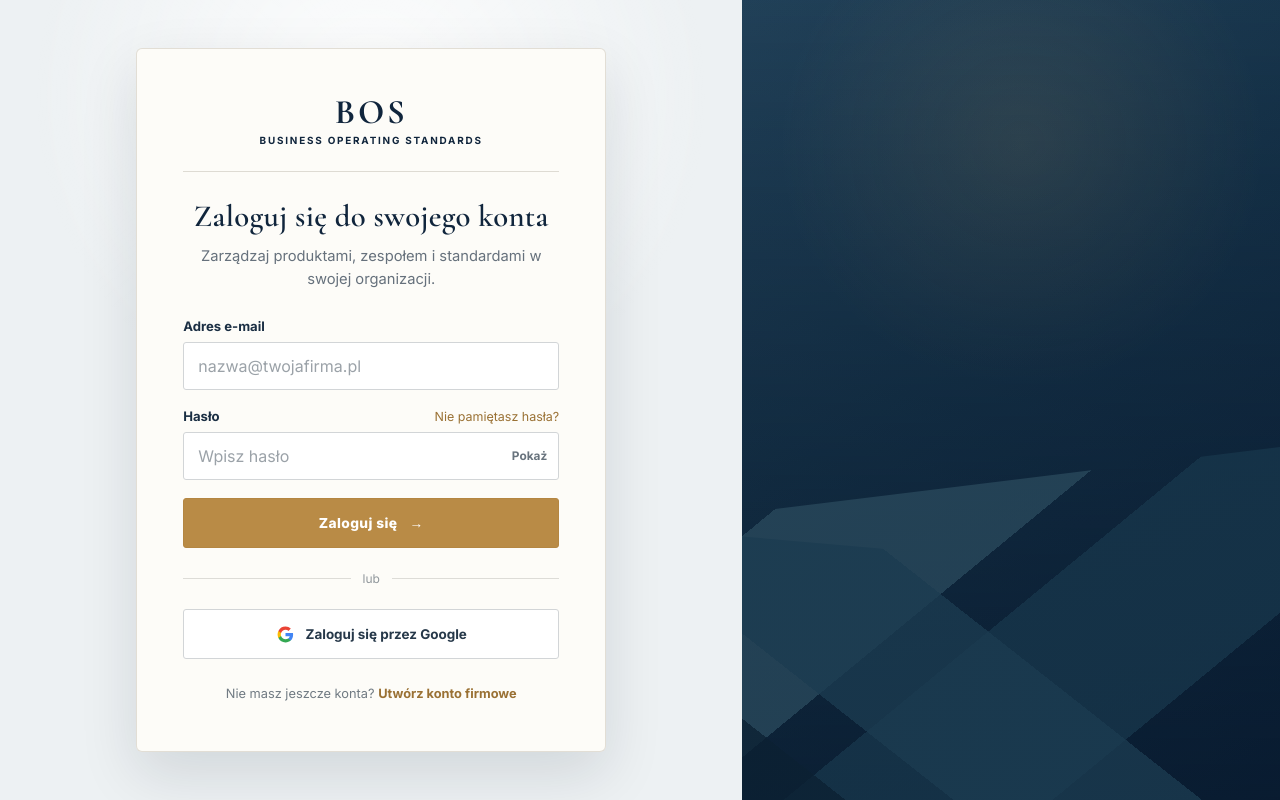
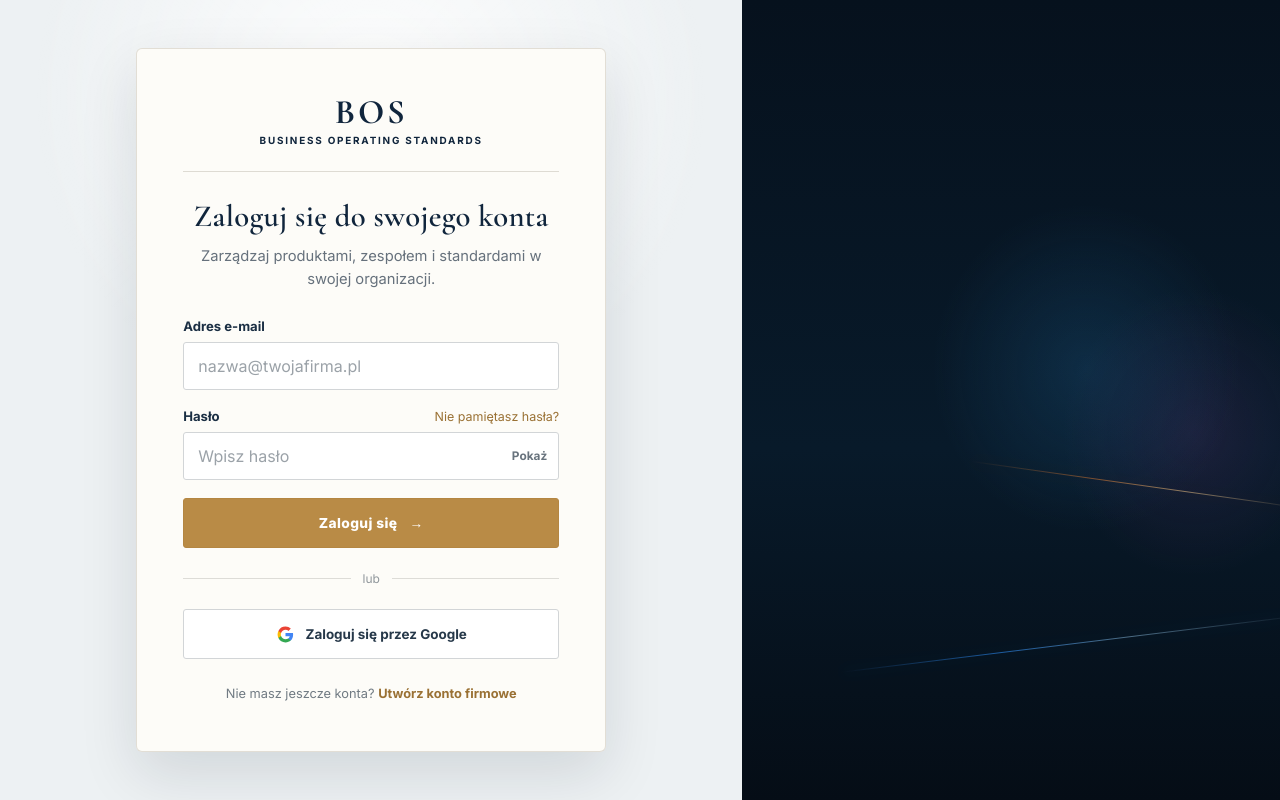
Before and after one commit to vernegroup/bos-platform, a Next.js app: page /login in a window 1280 px wide. Built offline with nearby package versions, Linux system fonts and the light colour scheme; no server answers.

Commit message:
FIX-12F align authentication visuals with BOS

```diff
--- a/app/login/login.css
+++ b/app/login/login.css
@@ -44,3 +44,26 @@
 .bos-login-brand-message span{display:block;width:42px;height:3px;margin-top:28px;background:#b98b46}
 @media(max-width:900px){.bos-login{grid-template-columns:1fr;overflow:visible}.bos-login-auth{min-height:auto;padding:46px 24px}.bos-login-brand-panel{min-height:420px}}
 @media(max-width:600px){.bos-login-auth{padding:20px 14px}.bos-login-panel{padding:28px 21px}.bos-login-copy{margin-bottom:24px}.bos-login-brand-panel{min-height:340px}.bos-login-brand-message{left:28px;right:28px;bottom:48px}.bos-login-brand-message p{font-size:2rem}}
+
+
+/* FIX-12F — auth visual alignment with current BOS landing */
+.bos-login-brand-panel{background:#071523}
+.bos-login-brand-backdrop{
+  background:
+    radial-gradient(ellipse 42% 30% at 64% 46%,rgba(26,83,125,.34),transparent 68%),
+    radial-gradient(ellipse 34% 25% at 84% 54%,rgba(116,58,135,.18),transparent 72%),
+    linear-gradient(180deg,#06111d 0%,#081a2a 56%,#050d16 100%);
+}
+.bos-login-brand-backdrop::before{
+  left:18%;right:-18%;bottom:20%;height:1px;opacity:.58;
+  background:linear-gradient(90deg,transparent,#2c91ff 30%,rgba(158,216,255,.78) 54%,transparent 88%);
+  transform:rotate(-7deg);
+  box-shadow:0 0 14px rgba(43,145,255,.34);
+}
+.bos-login-brand-backdrop::after{
+  left:42%;right:-12%;bottom:39%;height:1px;opacity:.52;
+  background:linear-gradient(90deg,transparent,#e47c2e 34%,#ffd18b 58%,transparent 91%);
+  transform:rotate(8deg);
+  box-shadow:0 0 15px rgba(255,139,48,.28);
+}
+.bos-login-brand-message{display:none}
```
